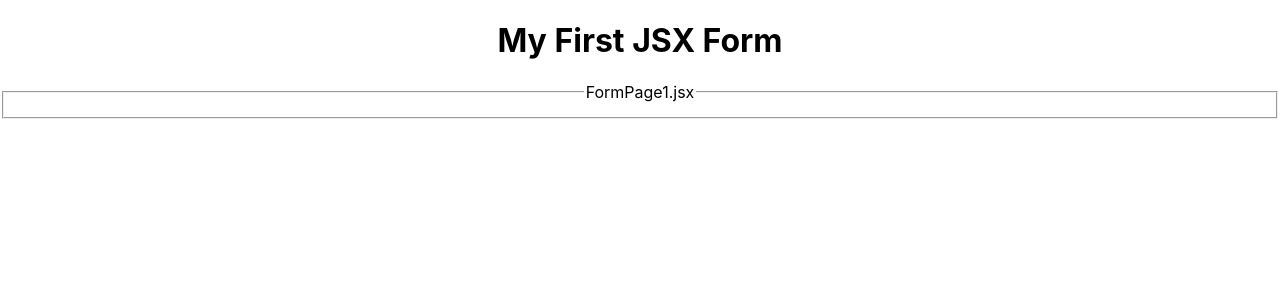
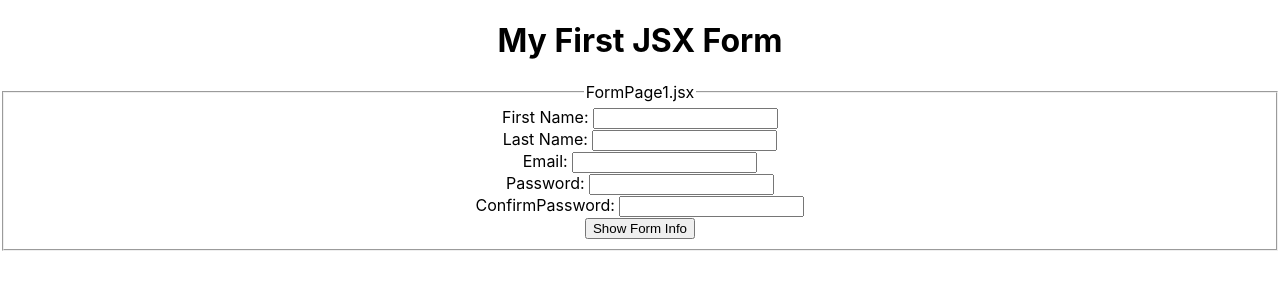
Before and after one commit to PaulDeUlloa/hook_form, a React (Create React App) app: page / in a window 1280 px wide. Shown: the top 300 px of the page. Built offline with nearby package versions, Linux system fonts and the light colour scheme.

Commit message:
FormPage1 - Form Set Up

```diff
--- a/src/views/FormPage1.jsx
+++ b/src/views/FormPage1.jsx
@@ -3,12 +3,65 @@ import { useState } from "react";
 
 const FormPage1 = (props) =>{
 
+    //First Name
+    //Last Name
+    //Email
+    //Password
+    //Confirm Password
 
+    const [FirstName, setFirstName] = useState("");
+    const [LastName, setLastName] = useState("");
+    const [Email, setEmail] = useState("");
+    const [Password, setPassword] = useState("");
+    const [ConfirmPassword, setConfirmPassword] = useState("");
 
     return(
         <>
             <fieldset>
                 <legend>FormPage1.jsx</legend>
+                <form onSubmit="" >
+                    <div>
+                        <label>First Name: </label>
+                        <input
+                        name="first name"
+                        type="text"
+                        value={FirstName}
+                        />
+                    </div>
+                    <div>
+                        <label>Last Name: </label>
+                        <input
+                        name="last name"
+                        type="text"
+                        value={LastName}
+                        />
+                    </div>
+                    <div>
+                        <label>Email: </label>
+                        <input
+                        name="email"
+                        type="text"
+                        value={Email}
+                        />
+                    </div>
+                    <div>
+                        <label>Password: </label>
+                        <input
+                        name="password"
+                        type="text"
+                        value={Password}
+                        />
+                    </div>
+                    <div>
+                        <label>ConfirmPassword: </label>
+                        <input
+                        name="confirmPassword"
+                        type="text"
+                        value={ConfirmPassword}
+                        />
+                    </div>
+                    <button>Show Form Info</button>
+                </form>
             </fieldset>
         </>
     )
```
